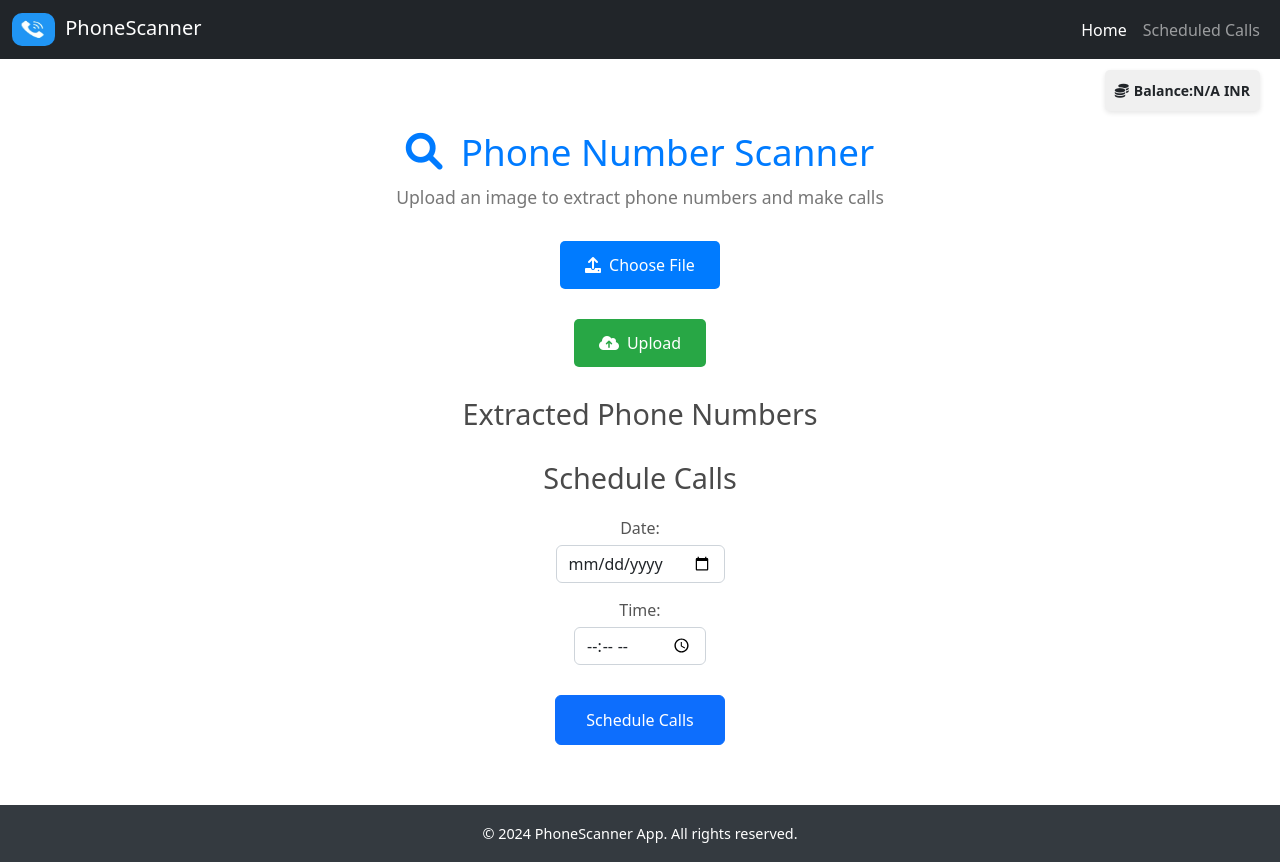
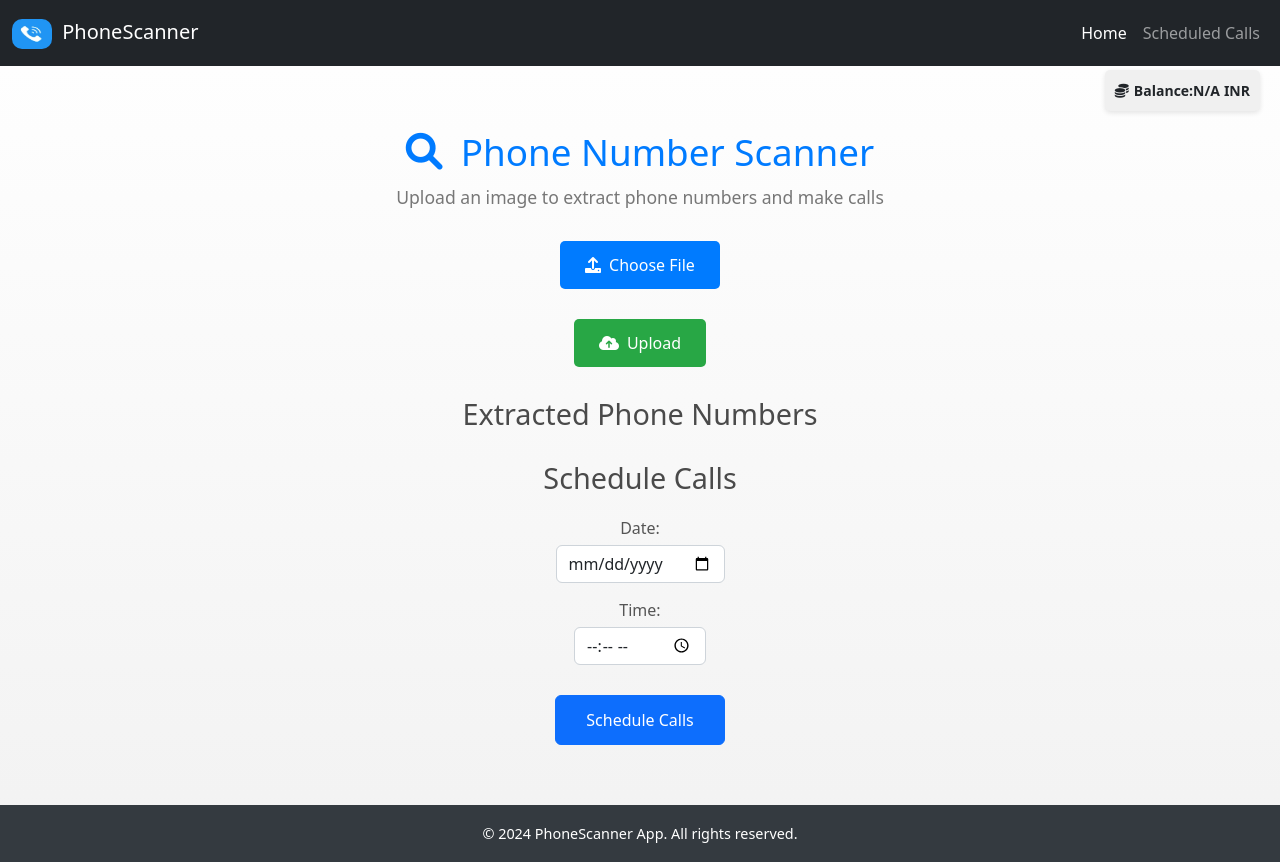
Before and after one commit to pawarp19/Phonescanner, a website: page public/index.html in a window 1280 px wide. Drawn offline with nearby package versions, Linux system fonts and the light colour scheme; no server answers.

Commit message:
new commit

```diff
--- a/public/index.html
+++ b/public/index.html
@@ -16,7 +16,7 @@
   <nav class="navbar navbar-expand-lg navbar-dark bg-dark fixed-top">
     <div class="container-fluid">
       <a class="navbar-brand" href="/">
-        <img src="./logo.webp" alt="Logo" width="43" height="33" class="d-inline-block align-text-center" style="border-radius: 10px;margin-right: 5px;">
+        <img src="./logo.webp" alt="Logo" width="40" height="30" class="d-inline-block align-text-center" style="border-radius: 10px;margin-right: 5px;">
         PhoneScanner
       </a>
       <button class="navbar-toggler" type="button" data-bs-toggle="collapse" data-bs-target="#navbarNav" aria-controls="navbarNav" aria-expanded="false" aria-label="Toggle navigation">
--- a/public/schedule.css
+++ b/public/schedule.css
@@ -1,6 +1,7 @@
+@import url('https://fonts.googleapis.com/css2?family=Lora:ital,wght@0,400..700;1,400..700&display=swap');
 body {
-  font-family: 'Roboto', sans-serif;
-  background-color: #f8f9fa;
+  font-family: "Lora", serif;
+  background: linear-gradient(to bottom, #ffffff, #f2f2f2);
   padding-top: 56px; /* Ensure there's space for the fixed navbar */
 }
 
--- a/public/styles.css
+++ b/public/styles.css
@@ -1,7 +1,8 @@
 /* General styles */
+@import url('https://fonts.googleapis.com/css2?family=Lora:ital,wght@0,400..700;1,400..700&display=swap');
 body {
-  font-family: 'Roboto', sans-serif;
-  background-color: #f4f4f9;
+  font-family: "Lora", serif;
+  background: linear-gradient(to bottom, #ffffff, #f2f2f2);
   margin: 0;
   padding-top: 70px; /* Ensures content is not hidden under the navbar */
   display: flex;
@@ -211,7 +212,7 @@ label {
 }
 
 .navbar-nav .nav-link {
-  padding: 0.5rem 1rem; /* Adjust padding for better touch target */
+  padding: 0.8rem 1rem; /* Adjust padding for better touch target */
 }
 
 /* Center navbar links on mobile */
```
Also changed, not shown: public/scheduled-calls.html (+1 -1 lines).
